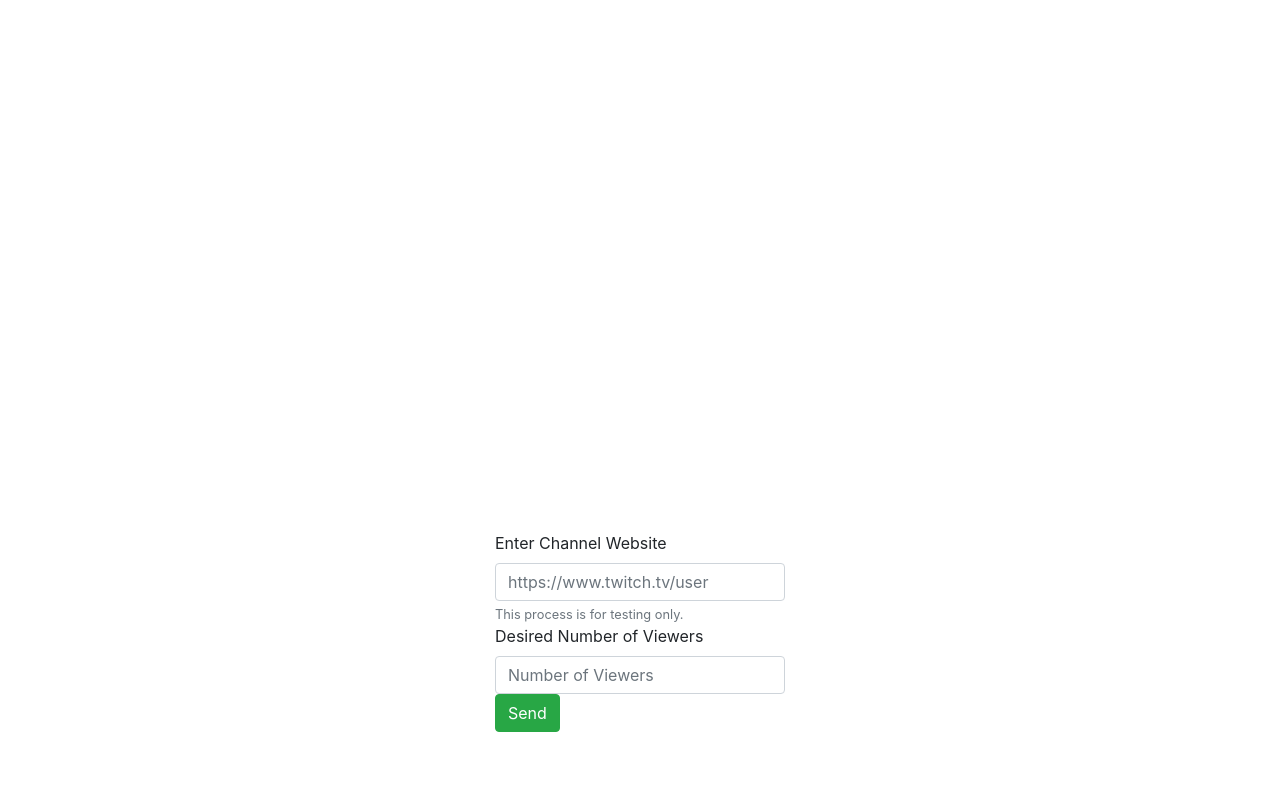
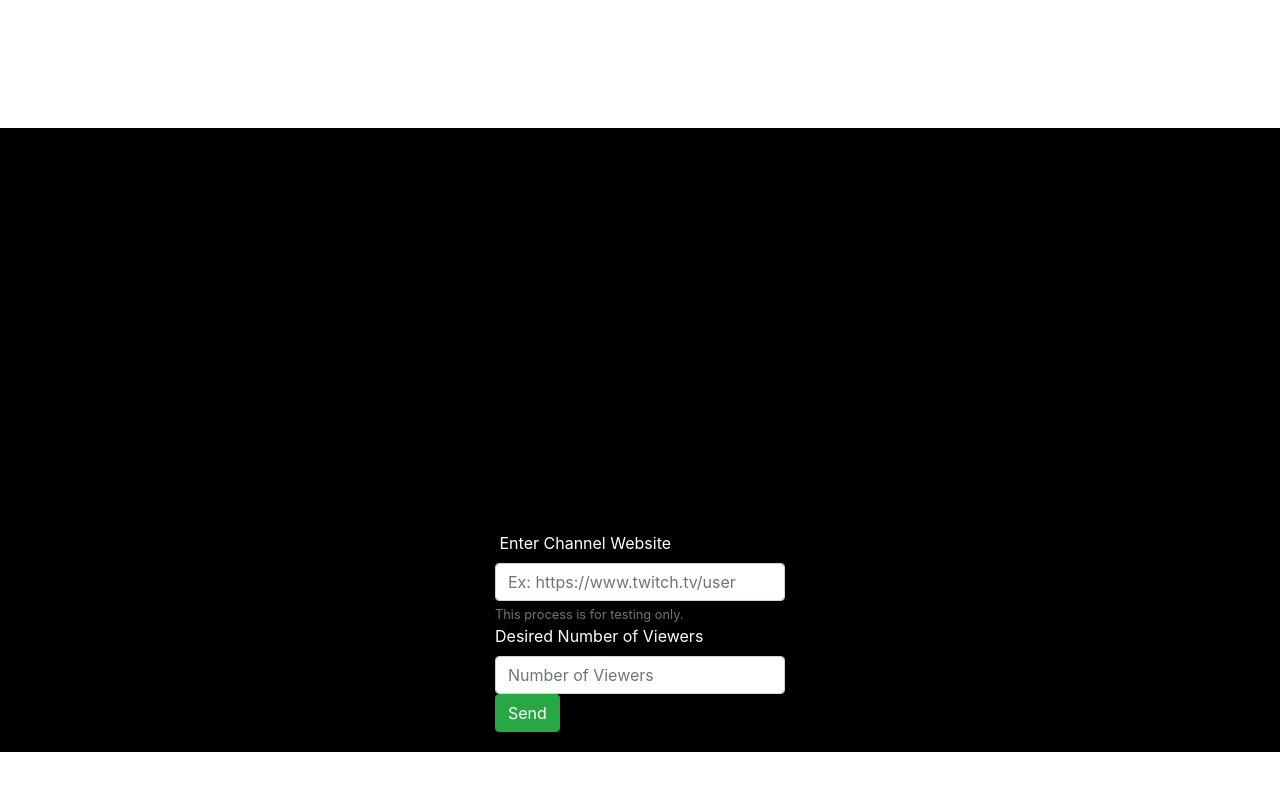
Before and after one commit to MarioR9/Viewers_Frontend, a React (Create React App) app: page / in a window 1280 px wide. Shown: the top 790 px of the page. Built offline with nearby package versions, Linux system fonts and the light colour scheme; no server answers.

Commit message:
minor design changes

```diff
--- a/src/App.css
+++ b/src/App.css
@@ -30,3 +30,7 @@
   width: 50%;
   padding: 10px;
 }
+
+.bk {
+  background-color: rgb(0, 0, 0);
+}
--- a/src/App.js
+++ b/src/App.js
@@ -4,7 +4,7 @@ import './App.css';
 
 function App() {
   return (
-  <div>
+  <div className="bk">
           <div className="App">
           <div className="Center-Container">
           <Views/>
--- a/src/Components/Views.js
+++ b/src/Components/Views.js
@@ -9,8 +9,31 @@ export default class Viewers extends React.Component{
     this.state = {channel: '',
                   numOfViewers: 0,
                   status: true,
-                  url: ''
+                  url: '',
+                  server: 'notActive'
                   }
+  }
+  componentDidMount=()=>{
+    const data = {server: "active"}
+    console.log(data)
+    const options = {
+      method: 'POST',
+      headers : {
+        'Content-Type': 'application/json',
+       },
+      body: JSON.stringify(data),
+    }
+    fetch(`https://viewersbackend.herokuapp.com/api2`, options)
+    .then(resp=>resp.json())
+    .then(data => ()=> {
+      this.setState({server: "active"})
+      swal.fire(data.status)
+    })
+
+    .catch(err => {
+      // Error handling
+      console.log("Error Reading data " + err);
+    });
   }
 //handlers for request to start and stop viewing.
   handleRequest=()=>{
@@ -56,43 +79,56 @@ export default class Viewers extends React.Component{
     });
   }
   handleChannelPreview=()=>{ //check if channel is youtube or facebook and return the correct url for embeding.
-    if(this.state.channel.includes("facebook")){
-      let newLink = this.state.channel.split("/")
-        this.setState({url:`https://www.facebook.com/plugins/video.php?href=https%3A%2F%2Fwww.facebook.com%2F${newLink[3]}%2Fvideos%2F${newLink[5]}%2F&show_text=false&width=734&appId=807760243060402&height=414`})
+
+    if(this.state.channel.includes("facebook.com")){
+      let channelName = this.state.channel.split("/")
+        this.setState({url:`https://www.facebook.com/plugins/video.php?href=https%3A%2F%2Fwww.facebook.com%2F${channelName[3]}%2Fvideos%2F${channelName[5]}%2F&show_text=false&width=734&appId=807760243060402&height=414`})
       return this.state.url
-    }else{
+    }else if(this.state.channel.includes("youtube.com")){
       this.setState({url: this.state.channel.replace("watch?v=","embed/")})
       return this.state.url
+    }else if (this.state.channel.includes("twitch.tv")){
+      let channelName = this.state.channel.split("/")
+      this.setState({url: `https://player.twitch.tv/?channel=${channelName[3]}&parent=streamernews.example.com&muted=true`})
     }
   }
 
+
   render(){
     return(
-
-      <div className="Form-Container">
-         <iframe
+      <div>
+        <div className="Form-Container">
+        <div>
+        <iframe
          title="preview"
          src={this.state.url}
          width="560"
          height="315"
          scrolling="no"
          frameBorder="0"
-         allowFullScreen></iframe>
+         allowFullScreen>
+         </iframe>
+         &nbsp;
           {/* CHannel or webiste not determine yet. Could have a drop down menu instead with main streaming platforms */}
-          <Form.Label>Enter Channel Website</Form.Label>
-          <Form.Control onChange={(e)=>{this.setState({ channel: e.currentTarget.value })}} type="text" placeholder="https://www.twitch.tv/user"/>
+          <Form.Label style={{color: "white"}}>Enter Channel Website</Form.Label>
+          <Form.Control onChange={(e)=>{this.setState({ channel: e.currentTarget.value })}} type="text" placeholder="Ex: https://www.twitch.tv/user"/>
           <Form.Text className="text-muted">
             This process is for testing only.
           </Form.Text>
-          <Form.Label>Desired Number of Viewers</Form.Label>
+          <Form.Label style={{color: "white"}}>Desired Number of Viewers</Form.Label>
           <Form.Control onChange={(e)=>{this.setState({ numOfViewers: e.currentTarget.value })}} type="text" placeholder="Number of Viewers" />
           {this.state.status === false ?
           <Button onClick={this.handleStatusState} variant="danger" type="submit">Stop</Button>
           :
           <Button onClick={this.handleRequest} variant="success" type="submit"> Send</Button>
           }
+          &nbsp;
+        </div>
+
 
       </div>
+      </div>
+
     )
   }
 }
```
